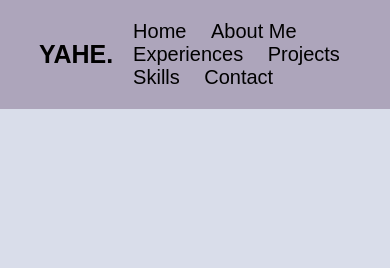
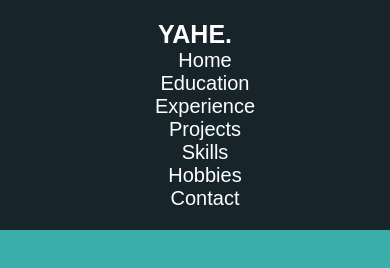
Before and after one commit to YahelyOseguera/First-Portdolio, a website: page src/index.html in a window 390 px wide. Drawn offline with Linux system fonts and the light colour scheme.

Commit message:
navbar responsive

```diff
--- a/src/index.html
+++ b/src/index.html
@@ -8,15 +8,16 @@
   </head>
   <body>
     <header class="header">
-        <a href="#" class="logo">YAHE.</a>
-        <nav class="navbar">
-          <a href="nav-home">Home</a>
-          <a href="nav-aboutMe">About Me</a>
-          <a href="experiences">Experiences</a>
-          <a href="projects">Projects</a>
-          <a href="skills">Skills</a>
-          <a href="contactMe">Contact</a>
-    </nav>
+      <a href="#" class="logo">YAHE.</a>
+      <nav class="navbar">
+        <a href="nav-home" class="navbar-link">Home</a>
+        <a href="Education">Education</a>
+        <a href="experiences">Experience</a>
+        <a href="projects" >Projects</a>
+        <a href="skills">Skills</a>
+        <a href="hobies">Hobbies</a>
+        <a href="contactMe">Contact</a>
+      </nav>
 </header>
 
 </section>
--- a/src/sass/index.scss
+++ b/src/sass/index.scss
@@ -1,37 +1,44 @@
 * {
     margin: 0;
     padding: 0;
+    font-family: Arial, Helvetica, sans-serif;
     box-sizing: border-box;
-    font-family: Arial, Helvetica, sans-serif;
 }
 
 body{
-    background: #D9DDEA;
+    background: #3aafa9;
 }
 
 .header{
-    position: fixed;
+    position: sticky;
     top: 0;
     left: 0;
     width: 100%;
     padding: 20px 10%;
-    background: #ADA5BB;
+    margin-right: 5px;
+    background: #17252a;
     display: flex;
     justify-content: space-between;
     align-items: center;
     z-index: 100;
 }
 
+.navbar{
+    display: flex;
+    justify-content: space-evenly;
+    margin-right: 1%;
+}
+
 .logo{
     font-size: 25px;
-    color: black;
+    color: #feffff;
     text-decoration: none;
     font-weight: 600;
 }
 
 .navbar a{
     font-size: 20px;
-    color: black;
+    color: #feffff;
     text-decoration: none;
     font-weight: 500;
     margin-left: 20PX;
@@ -41,3 +48,31 @@ body{
         text-decoration: underline;
     }
 }
+
+
+/* Mobile */
+@media only screen and (max-width: 600px) {
+    .header,
+    .navbar {
+      display: flex;
+      flex-direction: column;
+      justify-content: center;
+      align-items: center;
+      margin: auto;
+
+
+    }
+  }
+
+  /* Tablet */
+  @media only screen and (max-width: 900px) and (min-width: 601px) {
+
+    .header,
+    .navbar{
+      width: 100vw;
+      display: flex;
+      flex-direction: row;
+      justify-content: space-between;
+      align-items: center;
+    }
+  }
```
Also changed, not shown: src/sass/css/index.css, 1 other file.
